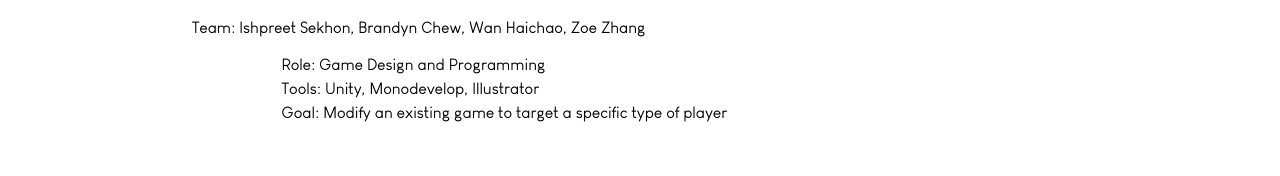
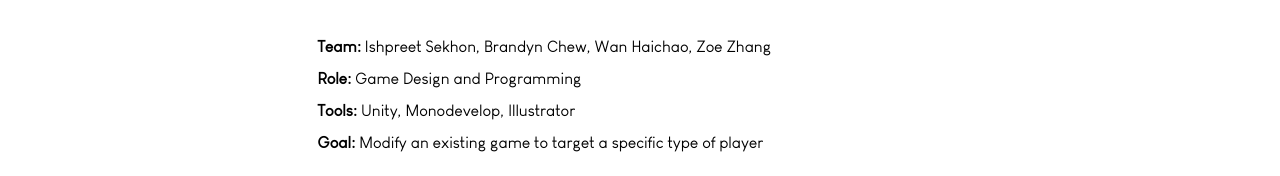
Before and after one commit to issekhon/portfolio, a plain HTML site: page project2.html in a window 1280 px wide. Shown: the part 776-952 px from the top of the page. Drawn offline with Linux system fonts and the light colour scheme.

Commit message:
Adding roles html content

```diff
--- a/project2.html
+++ b/project2.html
@@ -16,10 +16,12 @@
     <main>
         <h1>Ant Commander</h1>
         <img src="img/antCommanderLogo.png" alt="ant commander ship box art">
-        <p>Team: Ishpreet Sekhon, Brandyn Chew, Wan Haichao, Zoe Zhang</p>
-        <p class="bodyText">Role: Game Design and Programming</p>
-        <p class="bodyText">Tools: Unity, Monodevelop, Illustrator</p>
-        <p class="bodyText">Goal: Modify an existing game to target a specific type of player</p>
+        <ul class="roles">
+            <li><p class="bodyText"><strong>Team:</strong> Ishpreet Sekhon, Brandyn Chew, Wan Haichao, Zoe Zhang</p></li>
+            <li><p class="bodyText"><strong>Role:</strong> Game Design and Programming</p></li>
+            <li><p class="bodyText"><strong>Tools:</strong> Unity, Monodevelop, Illustrator</p></li>
+            <li><p class="bodyText"><strong>Goal:</strong> Modify an existing game to target a specific type of player</p></li>
+        </ul>
 
         <h2>The Process</h2>
         <h3>Game Description</h3>
```
